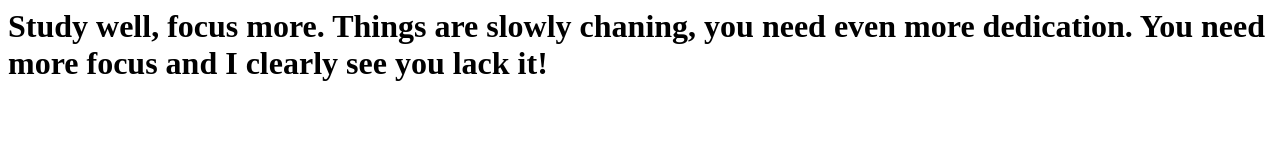
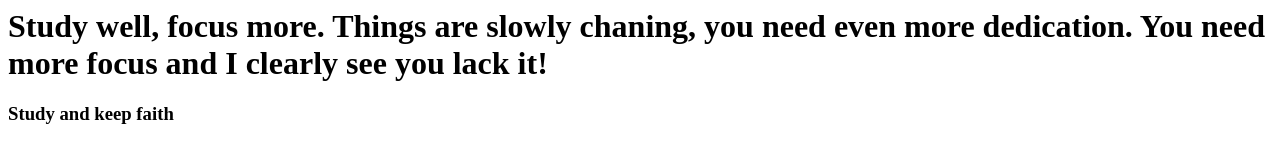
Before and after one commit to nareshrajaram2017/testgitrepo, a plain HTML site: page index.html in a window 1280 px wide. Drawn offline with Linux system fonts and the light colour scheme.

Commit message:
added the quote

```diff
--- a/index.html
+++ b/index.html
@@ -1,6 +1,7 @@
 <html>
 <body>
 	<h1>Study well, focus more. Things are slowly chaning, you need even more dedication. You need more focus and I clearly see you lack it!</h1>
+	<h3> Study and keep faith</h3>
 </body>
 
 </html>
```
